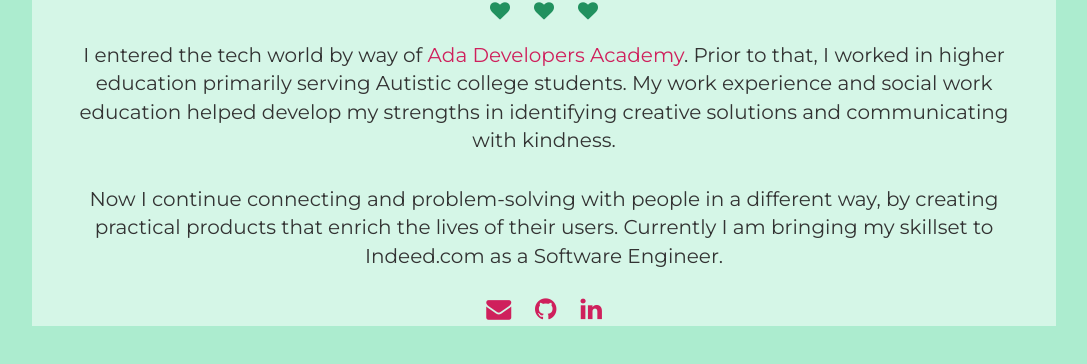
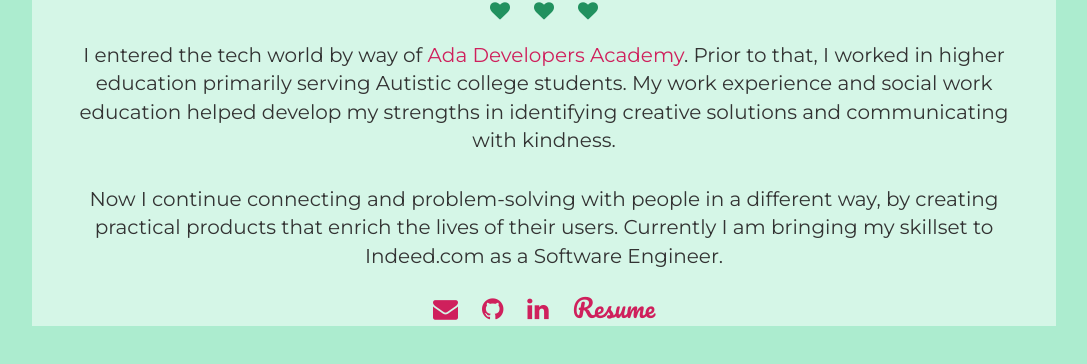
Before and after one commit to annamm77/annamw77.github.io, a plain HTML site: page index.html in a window 1280 px wide. Shown: the part 282-646 px from the top of the page, without its empty margins (96-1183 px from the left). Drawn offline with nearby package versions, Linux system fonts and the light colour scheme.

Commit message:
adds resume

```diff
--- a/index.html
+++ b/index.html
@@ -34,6 +34,7 @@
           <a href="mailto:annammwilson@gmail.com"><i class="fa fa-envelope"></i></a>
           <a href="https://github.com/annamw77"><i class="fa fa-github"></i></a>
           <a href="https://www.linkedin.com/in/anna-wilson-73a9954b"><i class="fa fa-linkedin"></i></a>
+          <a href="Wilson_Resume.pdf">Resume</a>
         </div>
       </div>
     </div>
```
Also changed, not shown: 1 other file.
